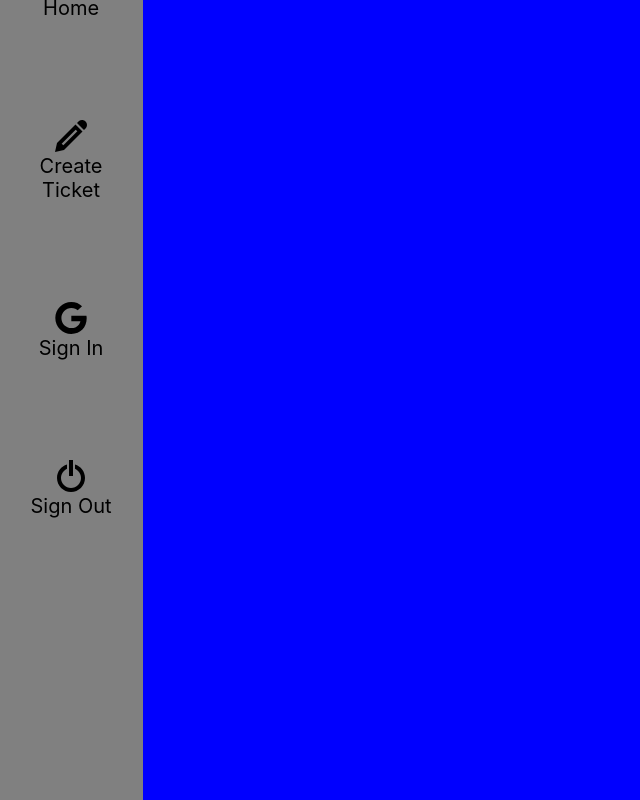
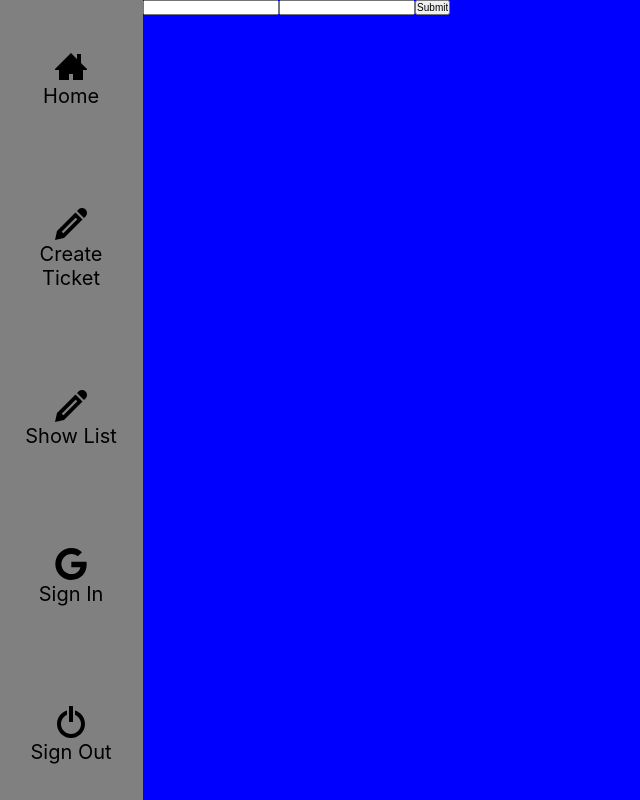
Before and after one commit to sebastianleonowicz/ticketingApp, a React (Create React App) app in the folder ticketing-app/: page / in a window 1280 px wide. Both pictures are taken after a click on the element "Create Ticket". Shown: the whole page, without its empty margins (0-640 px from the left). Built offline with nearby package versions, Linux system fonts and the light colour scheme.

Commit message:
Adds From and List components

```diff
--- a/ticketing-app/src/App.js
+++ b/ticketing-app/src/App.js
@@ -4,30 +4,58 @@ import Home from './Components/Home/Home'
 import './Components/Home/Home.css'
 import Navigation from './Components/Navigation/Navigation'
 import './Components/Navigation/Navigation.css'
+import Form from './Components/Form/Form'
+import './Components/Form/Form.css'
+import List from './Components/List/List'
+import './Components/List/List.css'
 
 class App extends Component {
   state = {
     displayedComponent: 'Home'
   }
 
-  whichComponentDisplayed = () => {
-    console.log(this.state);
+  whichComponentDisplayed = (string) => {
+    console.log('changing state from: ',this.state.displayedComponent);
     this.setState({
-    displayedComponent: 'None'
+    displayedComponent: string
     }, () => {
-      console.log(this.state);
+      console.log('changed state to: ', this.state.displayedComponent);
     })
-
   }
 
   render() {
+    let home = null;
+    let form = null;
+    let list = null;
+
+    if (this.state.displayedComponent === 'Home') {
+      home = (
+        <Home></Home>
+      )
+    }
+
+    if (this.state.displayedComponent === 'Form') {
+      form = (
+        <Form></Form>
+      )
+    }
+
+    if (this.state.displayedComponent === 'List') {
+      list = (
+        <List></List>
+      )
+    }
+
     return (
       <div className="App">
-        <Navigation click={this.whichComponentDisplayed}></Navigation>
+        <Navigation clickHome={this.whichComponentDisplayed.bind(this, 'Home')}
+                    clickForm={this.whichComponentDisplayed.bind(this, 'Form')}
+                    clickList={this.whichComponentDisplayed.bind(this, 'List')}>
+        </Navigation>
         <div className='container'>
-          { this.state.displayedComponent === 'Home' ?
-            <Home></Home> : null
-          }
+          {home}
+          {form}
+          {list}
         </div>
       </div>
     );
--- /dev/null
+++ b/ticketing-app/src/Components/Form/Form.js
@@ -0,0 +1,13 @@
+import React from 'react';
+
+const form = () => {
+    return  <div>
+                <form action="/action_page.php">
+                    <input type="text" name="fname"/>
+                    <input type="text" name="lname"/>
+                    <input type="submit" value="Submit"/>
+                </form>
+            </div>
+}
+
+export default form;
--- /dev/null
+++ b/ticketing-app/src/Components/List/List.js
@@ -0,0 +1,9 @@
+import React from 'react';
+
+const list = () => {
+    return  <div>
+                <p>It's a paragraph from the list</p>
+            </div>
+}
+
+export default list;
--- a/ticketing-app/src/Components/Navigation/Navigation.css
+++ b/ticketing-app/src/Components/Navigation/Navigation.css
@@ -10,7 +10,6 @@
     flex-direction: column;
     align-items: center;
     justify-content: center;
-    height: 60%;
     list-style-type: none;
   }
 
--- a/ticketing-app/src/Components/Navigation/Navigation.js
+++ b/ticketing-app/src/Components/Navigation/Navigation.js
@@ -4,7 +4,7 @@ const navigation = (props) => {
     return   <nav className="navigation">
                 <ul>
                 <li>
-                    <div>
+                    <div onClick={props.clickHome}>
                         <svg version="1.1" width="32" height="32" viewBox="0 0 32 32">
                             <path d="M32 19l-6-6v-9h-4v5l-6-6-16 16v1h4v10h10v-6h4v6h10v-10h4z"></path>
                         </svg>
@@ -14,13 +14,24 @@ const navigation = (props) => {
                     </div>
                 </li>
                 <li>
-                    <div onClick={props.click}>
+                    <div onClick={props.clickForm}>
                         <svg version="1.1" width="32" height="32" viewBox="0 0 32 32">
                         <title>pencil</title>
                         <path d="M27 0c2.761 0 5 2.239 5 5 0 1.126-0.372 2.164-1 3l-2 2-7-7 2-2c0.836-0.628 1.874-1 3-1zM2 23l-2 9 9-2 18.5-18.5-7-7-18.5 18.5zM22.362 11.362l-14 14-1.724-1.724 14-14 1.724 1.724z"></path>
                         </svg>
                         <span>
-                        Create Ticket
+                            Create Ticket
+                        </span>
+                    </div>
+                </li>
+                <li>
+                    <div onClick={props.clickList}>
+                        <svg version="1.1" width="32" height="32" viewBox="0 0 32 32">
+                        <title>pencil</title>
+                        <path d="M27 0c2.761 0 5 2.239 5 5 0 1.126-0.372 2.164-1 3l-2 2-7-7 2-2c0.836-0.628 1.874-1 3-1zM2 23l-2 9 9-2 18.5-18.5-7-7-18.5 18.5zM22.362 11.362l-14 14-1.724-1.724 14-14 1.724 1.724z"></path>
+                        </svg>
+                        <span>
+                            Show List
                         </span>
                     </div>
                 </li>
```
Also changed, not shown: ticketing-app/src/Components/Form/Form.css (added), ticketing-app/src/Components/List/List.css (added).
